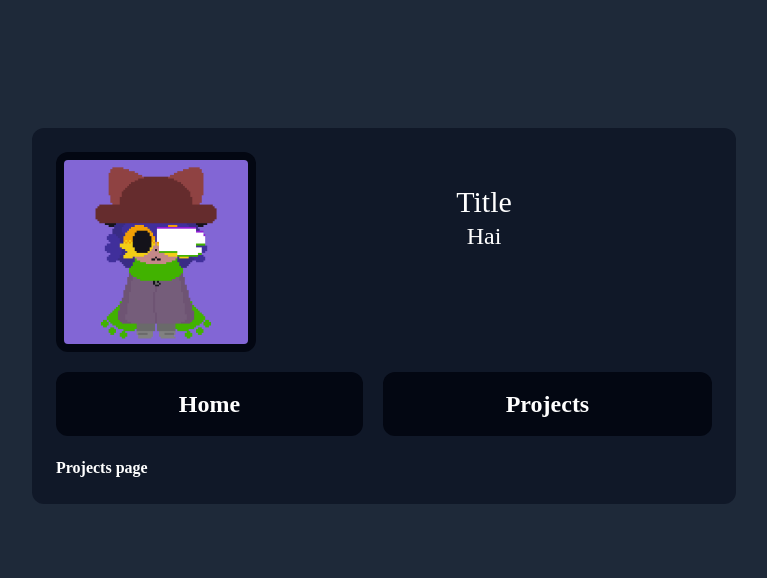
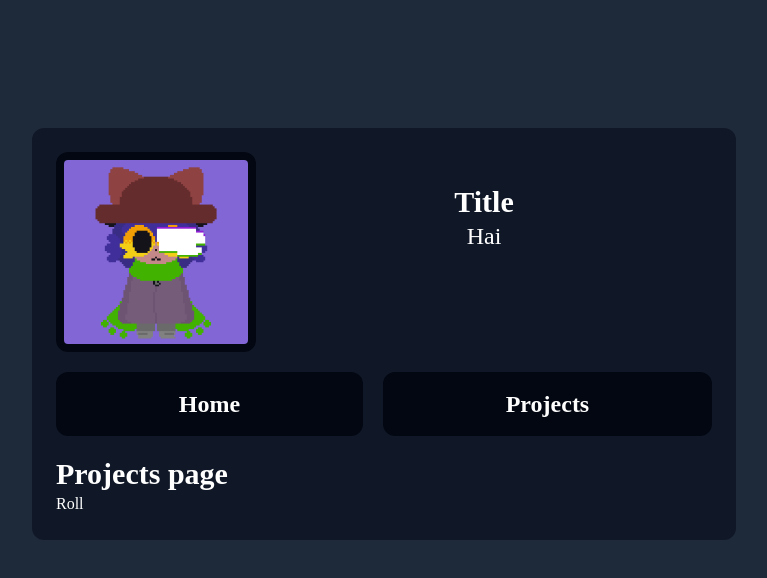
Before and after one commit to CDevv/cdevv.github.io, a SvelteKit app: page /projects in a window 1280 px wide. Shown: the top 578 px of the page, without its empty margins (256-1023 px from the left). Built offline with nearby package versions, Linux system fonts and the light colour scheme; a web font is replaced by a local one.

Commit message:
Use Firestore DB and fetch collection

```diff
--- a/package.json
+++ b/package.json
@@ -22,6 +22,7 @@
 	},
 	"dependencies": {
 		"@tailwindcss/vite": "^4.1.4",
+		"firebase": "^11.6.0",
 		"tailwindcss": "^4.1.4"
 	}
 }
--- a/src/components/MainCard.svelte
+++ b/src/components/MainCard.svelte
@@ -2,7 +2,16 @@
     import ProfilePic from "./ProfilePic.svelte";
     import MainInfo from "./MainInfo.svelte";
     import PageButton from "./PageButton.svelte";
+    import { fade } from "svelte/transition";
     let { children } = $props();
+
+    let pageVisible = $state(true);
+    function enter() {
+        pageVisible = true;
+    }
+    function leave() {
+        pageVisible = false;
+    }
 </script>
 
 <div class="bg-gray-900 rounded-xl p-6 flex flex-col gap-5">
@@ -11,10 +20,12 @@
         <MainInfo />
     </div>
     <div id="navbar" class="flex justify-stretch items-stretch gap-5">
-        <PageButton title="Home" href="/" />
-        <PageButton title="Projects" href="/projects" />
+        <PageButton title="Home" href="/" onclick={leave}/>
+        <PageButton title="Projects" href="/projects" onclick={leave}/>
     </div>
-    <div id="page-content">
-        {@render children()}
-    </div>
+    {#if pageVisible}
+        <div id="page-content" in:fade out:fade onoutrostart={enter}>
+            {@render children()}
+        </div>
+    {/if}
 </div>
--- a/src/components/MainInfo.svelte
+++ b/src/components/MainInfo.svelte
@@ -1,4 +1,4 @@
 <div class="container">
-    <h1 class="text-3xl mt-8 text-center">Title</h1>
+    <h1 class="text-3xl font-bold mt-8 text-center">Title</h1>
     <p class="text-2xl text-center">Hai</p>
 </div>
--- a/src/components/PageButton.svelte
+++ b/src/components/PageButton.svelte
@@ -1,9 +1,11 @@
 <script>
-    let { title, href } = $props();
+    let { title, href, onclick } = $props();
 </script>
 
-<a {href} class="block h-full grow">
-    <button class="bg-gray-950 rounded-xl p-4 text-2xl font-bold container">
+<a {href} class="block grow">
+    <button class="bg-gray-950 rounded-xl p-4 text-2xl font-bold container cursor-pointer hover:bg-gray-900"
+        onclick={onclick}
+    >
         {title}
     </button>
 </a>
--- /dev/null
+++ b/src/firebase.server.ts
@@ -0,0 +1,19 @@
+import { initializeApp } from 'firebase/app';
+import { getFirestore } from 'firebase/firestore';
+import {
+    API_KEY, AUTH_DOMAIN, PROJECT_ID, STORAGE_BUCKET, MESSAGING_SENDER_ID, APP_ID
+} from "$env/static/private"
+
+const firebaseConfig = {
+    apiKey: API_KEY,
+    authDomain: AUTH_DOMAIN,
+    projectId: PROJECT_ID,
+    storageBucket: STORAGE_BUCKET,
+    messagingSenderId: MESSAGING_SENDER_ID,
+    appId: APP_ID
+};
+
+const app = initializeApp(firebaseConfig)
+const db = getFirestore(app)
+
+export default db;
--- a/src/lib/index.ts
+++ /dev/null
@@ -1 +0,0 @@
-// place files you want to import through the `$lib` alias in this folder.
--- /dev/null
+++ b/src/lib/server/api.server.ts
@@ -0,0 +1,9 @@
+import db from "../../firebase.server"
+import { collection, getDocs } from "firebase/firestore";
+
+export async function getProjects() {
+    const projectsCollection = collection(db, 'projects');
+    const projectsSnapshop = await getDocs(projectsCollection);
+    const projectsList = projectsSnapshop.docs.map(doc => doc.data());
+    return projectsList;
+}
--- a/src/routes/projects/+page.svelte
+++ b/src/routes/projects/+page.svelte
@@ -1 +1,17 @@
-<h1 class="font-bold">Projects page</h1>
+<script>
+    /**
+     * @type {never[]}
+     */
+    let projects = $state([]);
+
+    $inspect(projects).with(console.log);
+
+    async function roll() {
+        const response = await fetch("/projects");
+        projects = await response.json();
+    }
+</script>
+
+<h1 class="text-3xl font-bold">Projects page</h1>
+<p>{projects}</p>
+<button onclick={roll}>Roll</button>
--- /dev/null
+++ b/src/routes/projects/+server.ts
@@ -0,0 +1,8 @@
+import { getProjects } from "$lib/server/api.server";
+import { json } from "@sveltejs/kit"
+
+export async function GET() {
+    const list = await getProjects();
+
+    return json(list);
+}
```
Also changed, not shown: 1 other file (tests, documents, lock files or other folders).
